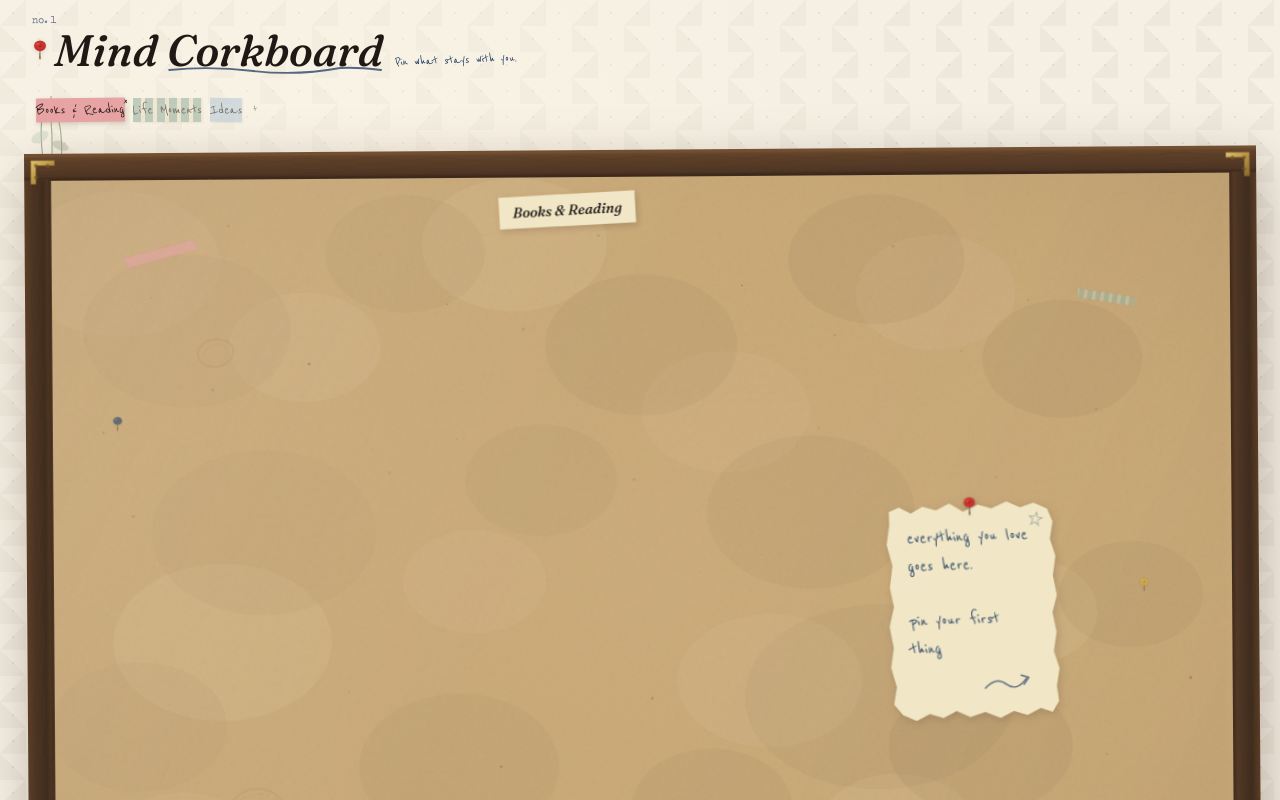
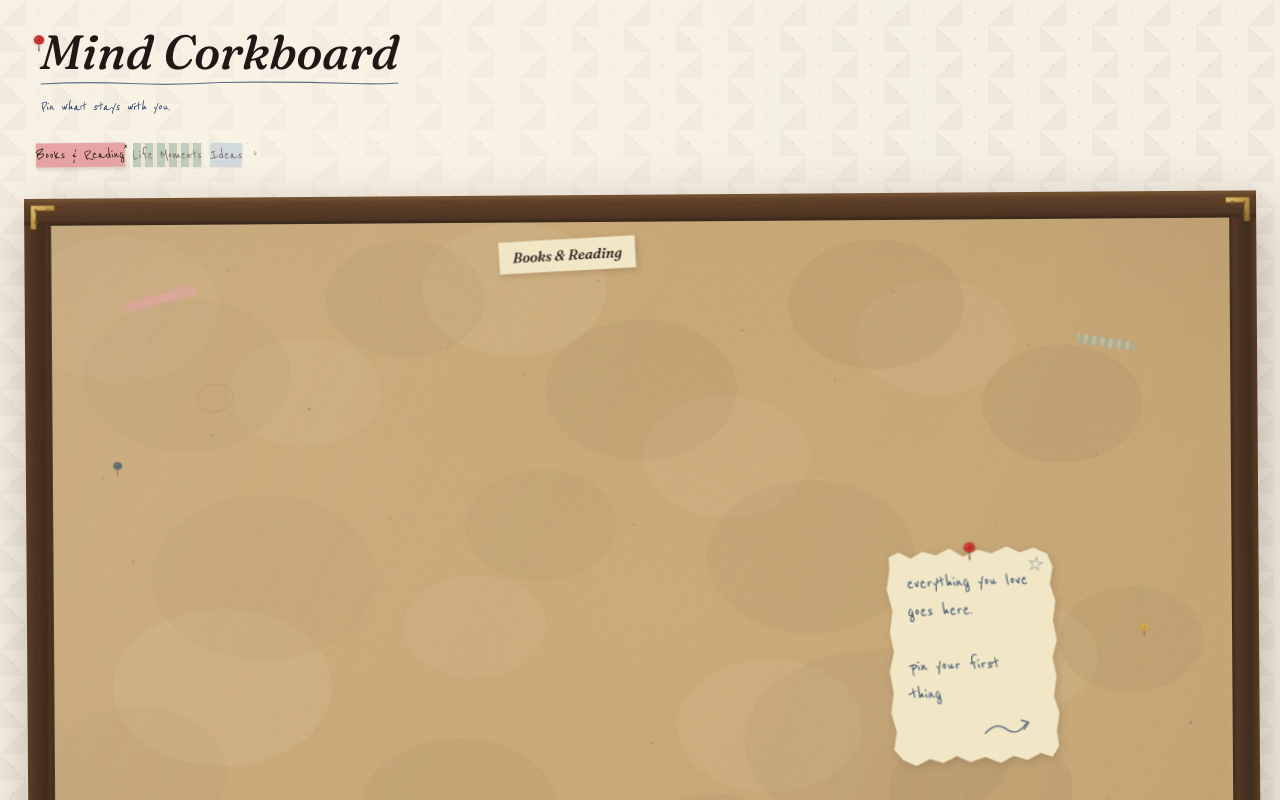
Before and after one commit to jean-biotech/corkboard-cursor, a React (Vite) app in the folder mind-corkboard/: page / in a window 1280 px wide. Shown: the top 800 px of the page. Built offline with nearby package versions, Linux system fonts and the light colour scheme.

Commit message:
Refine title: 48px Fraunces, full underline, pinned layout
Replace decorated title with pushpin + title + wavy underline + tagline
stacked beneath. Remove no. 1 annotation and wall illustration.

Co-authored-by: Jean Tran <jean-biotech@users.noreply.github.com>

```diff
--- a/mind-corkboard/src/App.jsx
+++ b/mind-corkboard/src/App.jsx
@@ -6,78 +6,56 @@ import PushPin from './components/decor/PushPin'
 
 function TitleMark() {
   return (
-    <div className="relative inline-block">
-      <p
-        className="font-type absolute -top-3 left-0 leading-none text-[#1E3A5F]"
-        style={{ fontSize: '10px', opacity: 0.65 }}
+    <div className="inline-block">
+      <div className="flex items-start">
+        <span
+          className="relative z-[1] shrink-0"
+          style={{ marginTop: 6, marginRight: -6 }}
+          aria-hidden="true"
         >
-        no. 1
-      </p>
-      <div className="flex flex-wrap items-end gap-3">
-        <div className="flex items-center gap-1.5">
-          <PushPin color="red" size={16} />
+          <PushPin color="red" size={14} />
+        </span>
+        <div>
           <h1
             className="font-display italic leading-none text-[#1F1815]"
             style={{
-              fontSize: '44px',
+              fontSize: '48px',
               fontWeight: 500,
               fontVariationSettings: '"opsz" 144',
             }}
           >
-            Mind{' '}
-            <span className="relative inline-block">
-              Corkboard
+            Mind Corkboard
+          </h1>
           <svg
-                className="absolute -bottom-0.5 left-0 w-full"
-                height="10"
-                viewBox="0 0 200 10"
+            className="mt-1 block w-full"
+            height="6"
+            viewBox="0 0 320 6"
             preserveAspectRatio="none"
             aria-hidden="true"
           >
             <path
-                  d="M2 6 Q40 2 80 7 T160 4 Q175 3 198 6"
+              d="M1 4 Q40 1.5 80 3.5 T160 2.5 Q220 1.5 280 3.5 Q300 4.5 319 3"
               fill="none"
               stroke="#1E3A5F"
-                  strokeWidth="1.8"
+              strokeWidth="1.2"
               strokeLinecap="round"
-                  opacity="0.75"
+              opacity="0.7"
             />
           </svg>
-            </span>
-          </h1>
-        </div>
           <p
-          className="font-hand mb-1 text-[#1E3A5F]"
-          style={{ fontSize: '15px', transform: 'rotate(-2deg)', lineHeight: 1 }}
+            className="font-hand italic text-[#1E3A5F]"
+            style={{ fontSize: '16px', marginTop: 12, lineHeight: 1.2 }}
           >
             Pin what stays with you.
           </p>
+        </div>
       </div>
     </div>
   )
 }
 
 function WallEnvironment() {
-  // One quiet wall element: hanging plant only
-  return (
-    <div className="pointer-events-none absolute inset-0 overflow-hidden" aria-hidden="true">
-      <svg
-        className="absolute left-4 top-24 hidden opacity-55 lg:block"
-        width="70"
-        height="120"
-        viewBox="0 0 78 140"
-        fill="none"
-      >
-        <path d="M39 0 V18" stroke="#6B4A2E" strokeWidth="1.1" />
-        <ellipse cx="39" cy="24" rx="12" ry="5" fill="#EDE0C4" stroke="#6B4A2E" strokeWidth="0.9" />
-        <path d="M28 28 Q26 55 32 90" stroke="#5C7A4F" strokeWidth="1.4" fill="none" />
-        <path d="M39 28 Q42 60 38 105" stroke="#5C7A4F" strokeWidth="1.3" fill="none" />
-        <path d="M48 28 Q54 55 50 92" stroke="#5C7A4F" strokeWidth="1.3" fill="none" />
-        <ellipse cx="26" cy="48" rx="11" ry="6" fill="#9AB5A0" opacity="0.45" transform="rotate(-28 26 48)" />
-        <ellipse cx="50" cy="58" rx="10" ry="5" fill="#5C7A4F" opacity="0.4" transform="rotate(22 50 58)" />
-      </svg>
-    </div>
-  )
+  return null
 }
 
 function Shell() {
```
Lines whose indentation alone changed are shown as unchanged.
